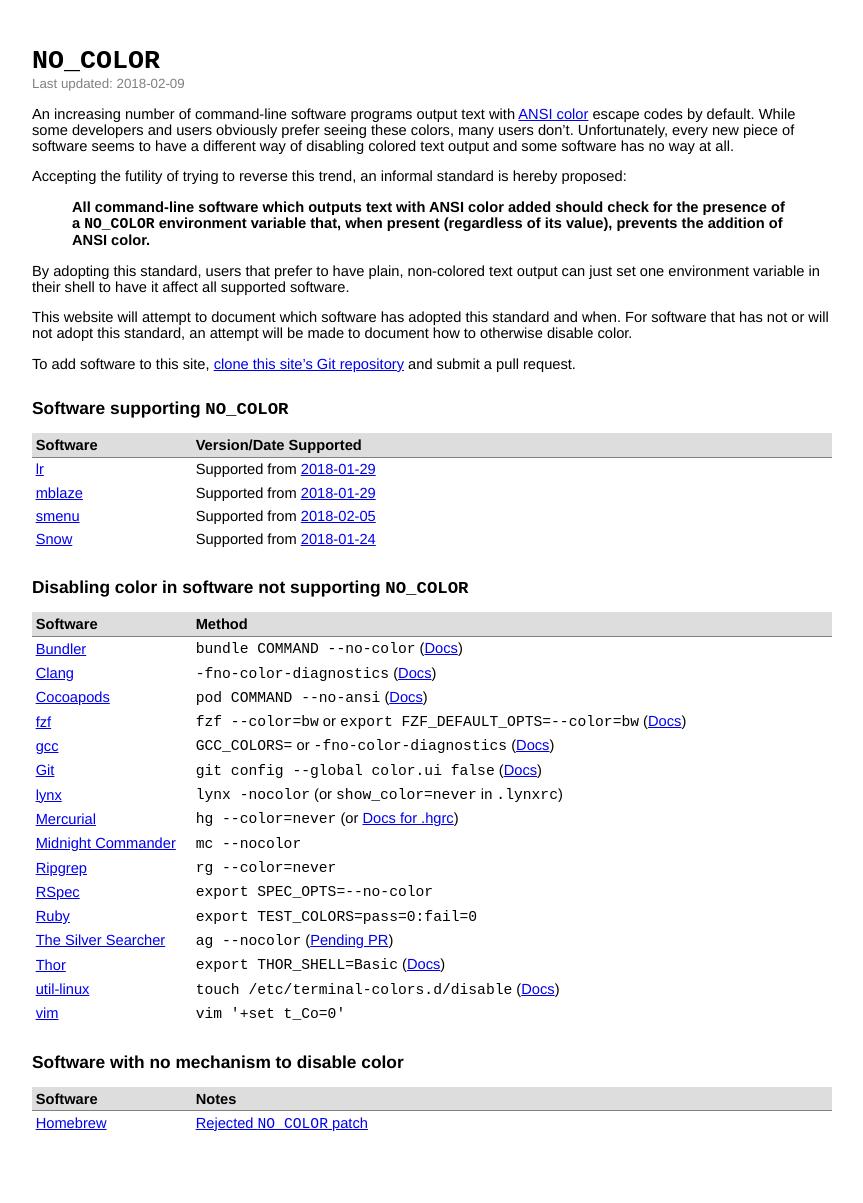
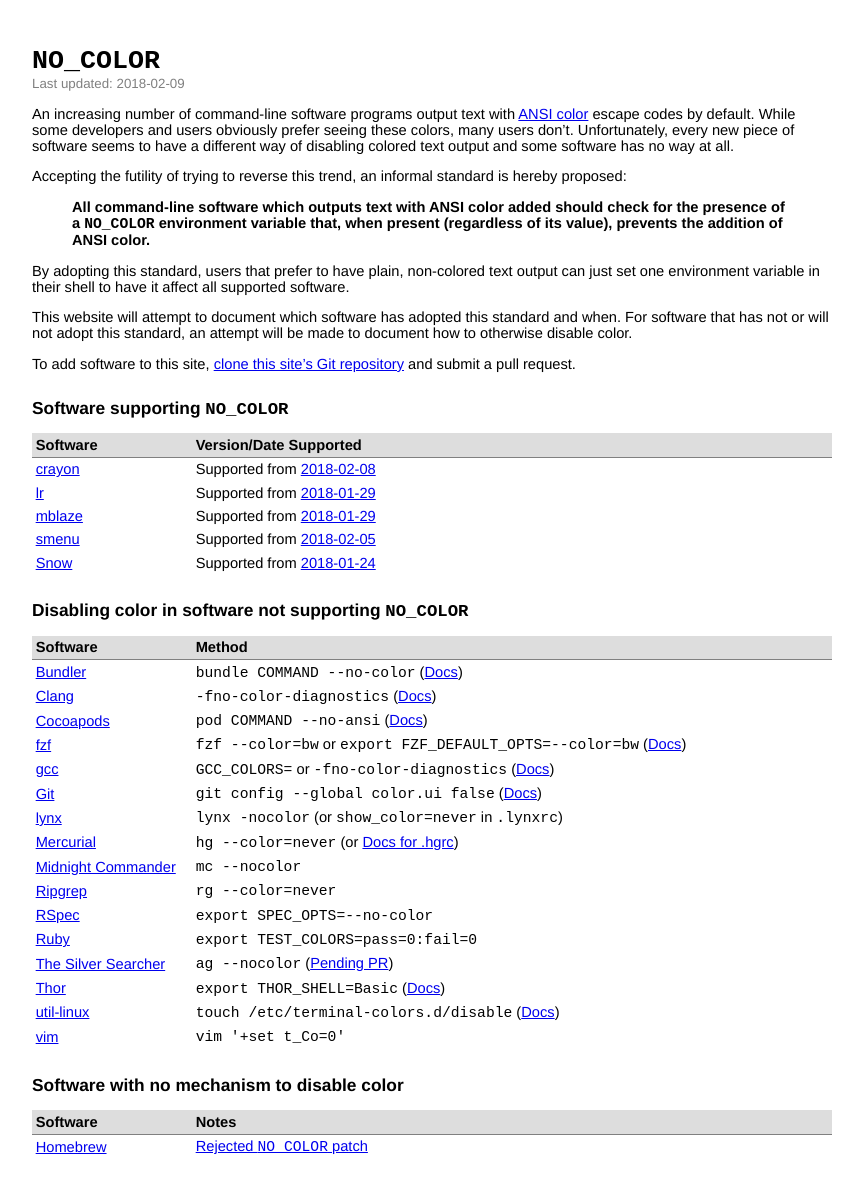
Before and after one commit to jcs/no_color, a Jekyll site: the page built from index.md, in a window 1280 px wide. Shown: the whole page, without its empty margins (208-1071 px from the left). Built offline with Jekyll 4.4.1, drawn with Linux system fonts in a browser that asks for light colours; our own code applies the rules of GitHub Pages for plain Markdown files; before the commit the page ends 1180 px from its top, so only the background shows below that.

Commit message:
Adding crayon
As crayon is the main coloring package for R/tidyverse, many other R packages will transitively support NO_COLOR. yay!

```diff
--- a/index.md
+++ b/index.md
@@ -37,6 +37,7 @@ and submit a pull request.
 
 | Software | Version/Date Supported |
 |:-|:-|
+| [crayon](https://github.com/r-lib/crayon) | Supported from [2018-02-08](https://github.com/r-lib/crayon/commit/700800135d04408bf1c99426b3fec9a4073b8a97) |
 | [lr](https://github.com/chneukirchen/lr) | Supported from [2018-01-29](https://github.com/chneukirchen/lr/commit/8f0ac7c8abb4e0830d6cf72bbbd5f38c44b4266d) |
 | [mblaze](https://github.com/chneukirchen/mblaze) | Supported from [2018-01-29](https://github.com/chneukirchen/mblaze/commit/4014f03afe6d624ba1c6bdde6551b4996ba31fe5) |
 | [smenu](https://github.com/p-gen/smenu) | Supported from [2018-02-05](https://github.com/p-gen/smenu/commit/70d3ee5a328230dff3b744b2f0ca7ef20ecb530e) |
```
